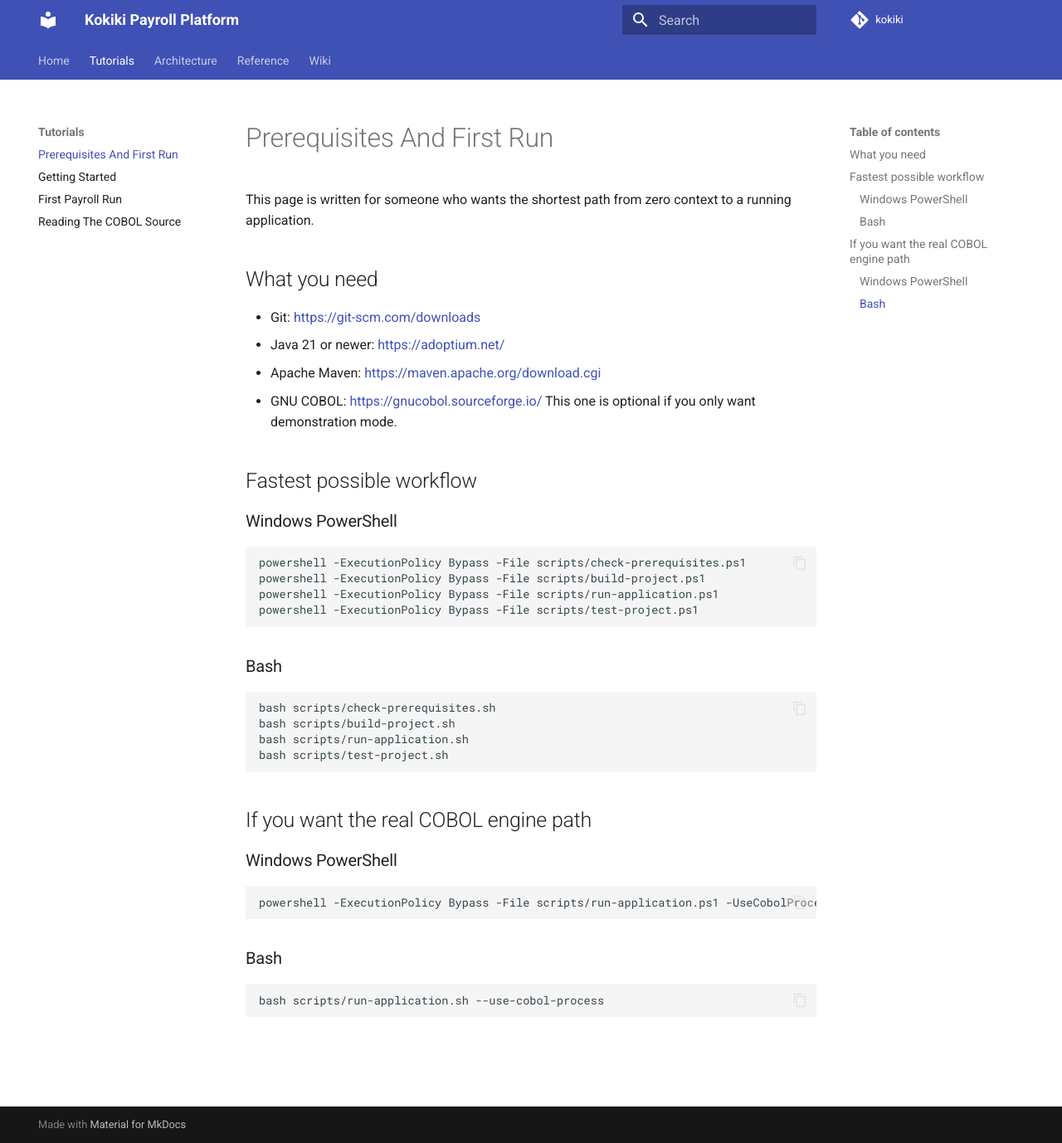
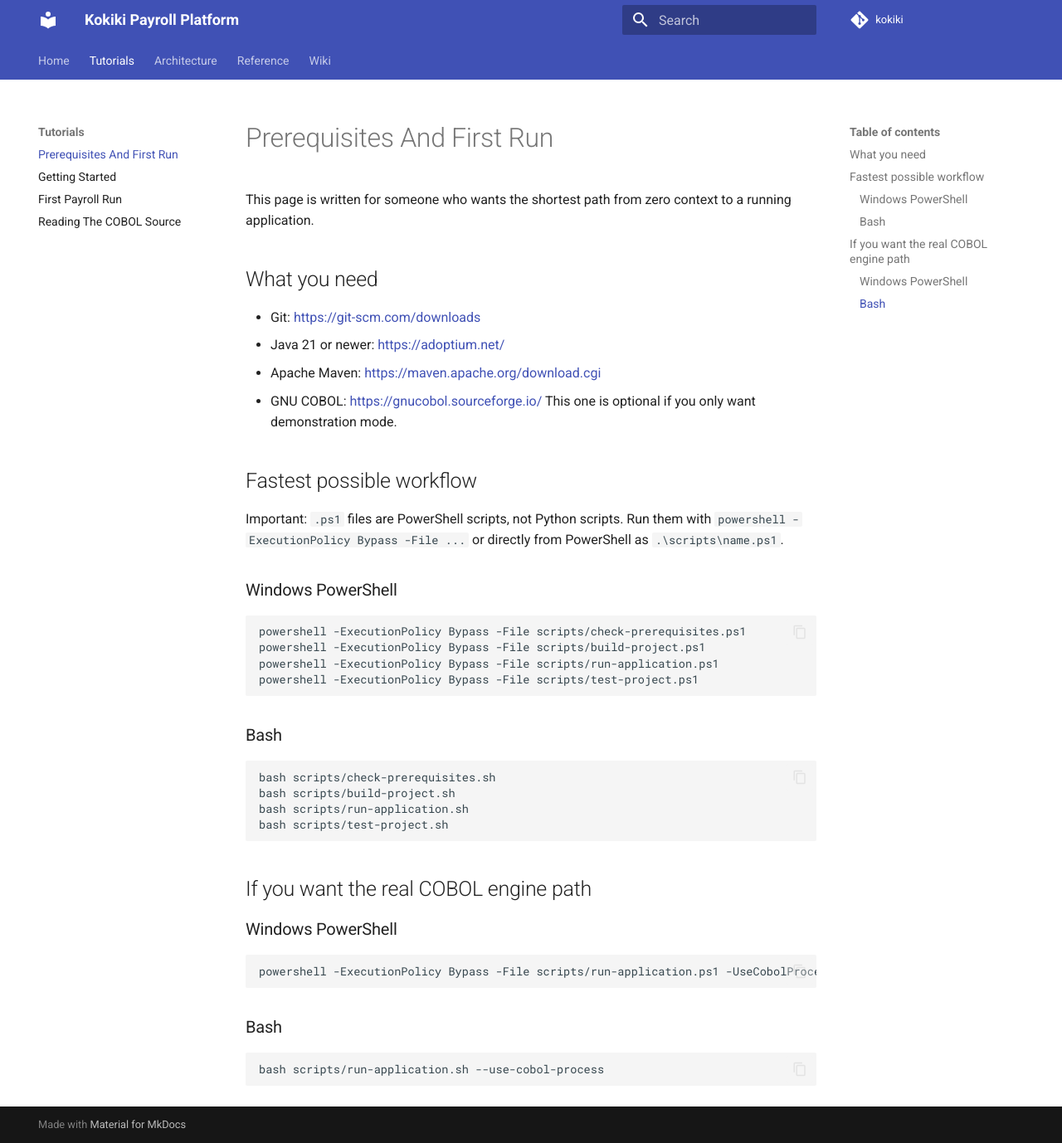
Before and after one commit to gedrocht/Kokiki, an MkDocs documentation site: the page built from docs/tutorials/prerequisites-and-first-run.md, in a window 1280 px wide and 1378 px high. Shown: the whole window at 83% size. Built offline with MkDocs 1.6.1 and Material for MkDocs 9.7.7, drawn with Linux system fonts in a browser that asks for light colours; comment, search, counter and statistics services are not loaded.

Commit message:
Clarify PowerShell script usage and local build guidance

```diff
--- a/docs/tutorials/prerequisites-and-first-run.md
+++ b/docs/tutorials/prerequisites-and-first-run.md
@@ -16,6 +16,11 @@ to a running application.
   This one is optional if you only want demonstration mode.
 
 ## Fastest possible workflow
+
+Important:
+`.ps1` files are PowerShell scripts, not Python scripts.
+Run them with `powershell -ExecutionPolicy Bypass -File ...` or directly from
+PowerShell as `.\scripts\name.ps1`.
 
 ### Windows PowerShell
 
```
Also changed, not shown: README.md (+5 -0 lines), 3 other files.
